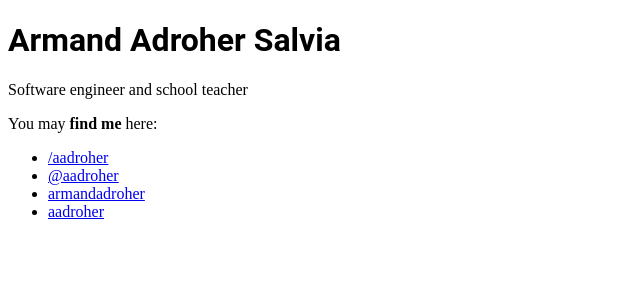
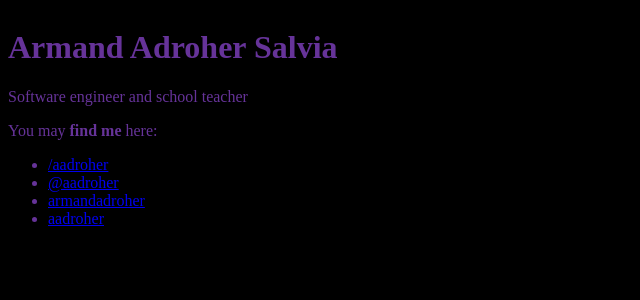
Before and after one commit to aadroher/armandadroher_name, a React app: page / in a window 1280 px wide. Shown: the top 300 px of the page, without its empty margins (0-640 px from the left). Built offline with nearby package versions, Linux system fonts and the light colour scheme.

Commit message:
First basic layout.

```diff
--- a/public/index.html
+++ b/public/index.html
@@ -22,6 +22,17 @@
     <title>React App</title>
   </head>
   <body>
+    <style type="text/css">
+    body {
+      margin: 0;
+      padding: 0;
+      height: 100%
+    }
+    #root {
+      width: 100%;
+      margin: 0;
+    }
+    </style>
     <noscript>
       You need to enable JavaScript to run this app.
     </noscript>
--- a/src/App.tsx
+++ b/src/App.tsx
@@ -18,15 +18,11 @@ const Header = ({ className }: { className: string }) => (
   <h1 className={className}>Armand Adroher Salvia</h1>
 );
 
-const StyledHeader = styled(Header)`
-  font-family: "Roboto";
-`;
-
-type App = React.FunctionComponent;
-const App: App = () => (
-  <div className="App">
+type App = React.FunctionComponent<{ className?: string }>;
+const App: App = ({ className }) => (
+  <div className={classnames("app", className)}>
     <Layout>
-      <StyledHeader className="header" />
+      <Header className="header" />
       <p>Software engineer and school teacher</p>
       <p>
         You may <b>find me</b> here:
@@ -49,4 +45,23 @@ const App: App = () => (
   </div>
 );
 
-export default App;
+const StyledApp = styled(App)`
+  padding: 8px;
+  background-color: black;
+  color: rebeccapurple;
+  position: fixed;
+  top: 0;
+  left: 0;
+  height: 100%;
+  width: 100%;
+
+  & > main-container {
+    width: 62.5%;
+    min-width: 30rem;
+    max-width: 80rem;
+    margin-left: auto;
+    margin-right: auto;
+  }
+`;
+
+export default StyledApp;
```
Also changed, not shown: 2 other files (tests, documents, lock files or other folders).
